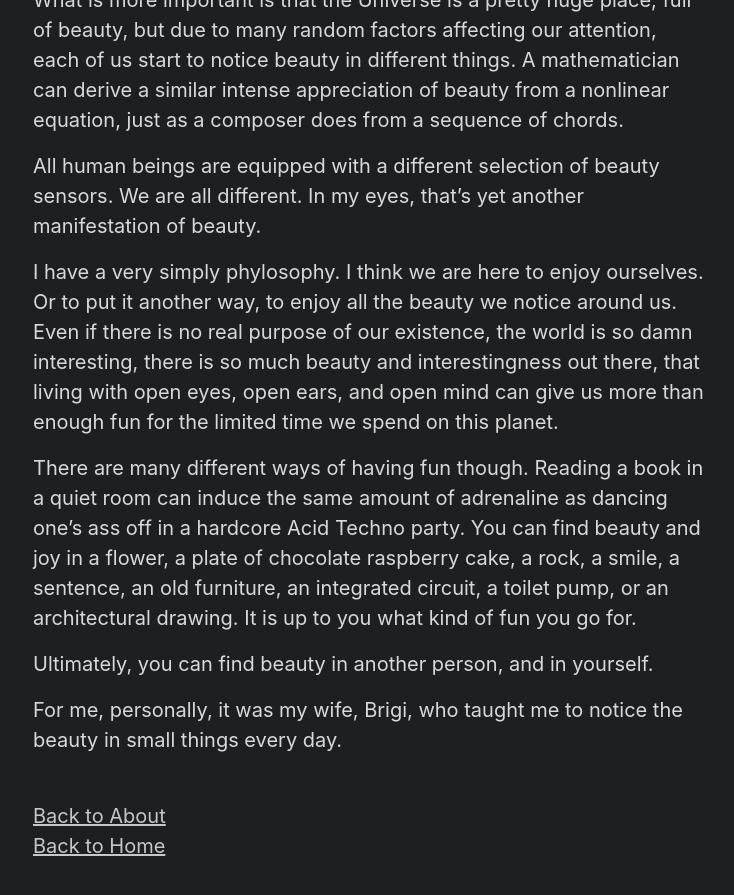
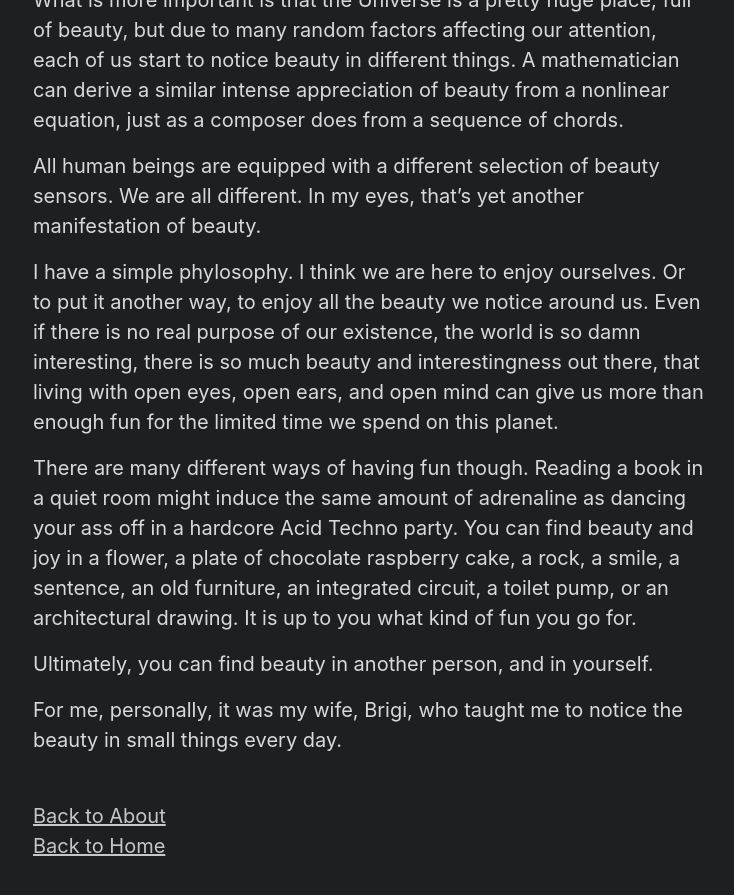
Before and after one commit to mmuenz/website, a Jekyll site: the page built from manifesto.md, in a window 1280 px wide and 900 px high, scrolled down 978 px. Shown: the top 895 px of the window, without its empty margins (271-1005 px from the left). Built offline with Jekyll 4.4.1, drawn with Linux system fonts in a browser that asks for light colours.

Commit message:
Minor fixes

```diff
--- a/manifesto.md
+++ b/manifesto.md
@@ -19,9 +19,9 @@ What is more important is that the Universe is a pretty huge place, full of beau
 
 All human beings are equipped with a different selection of beauty sensors. We are all different. In my eyes, that's yet another manifestation of beauty.
 
-I have a very simply phylosophy. I think we are here to enjoy ourselves. Or to put it another way, to enjoy all the beauty we notice around us. Even if there is no real purpose of our existence, the world is so damn interesting, there is so much beauty and interestingness out there, that living with open eyes, open ears, and open mind can give us more than enough fun for the limited time we spend on this planet.
+I have a simple phylosophy. I think we are here to enjoy ourselves. Or to put it another way, to enjoy all the beauty we notice around us. Even if there is no real purpose of our existence, the world is so damn interesting, there is so much beauty and interestingness out there, that living with open eyes, open ears, and open mind can give us more than enough fun for the limited time we spend on this planet.
 
-There are many different ways of having fun though. Reading a book in a quiet room can induce the same amount of adrenaline as dancing one's ass off in a hardcore Acid Techno party. You can find beauty and joy in a flower, a plate of chocolate raspberry cake, a rock, a smile, a sentence, an old furniture, an integrated circuit, a toilet pump, or an architectural drawing. It is up to you what kind of fun you go for.
+There are many different ways of having fun though. Reading a book in a quiet room might induce the same amount of adrenaline as dancing your ass off in a hardcore Acid Techno party. You can find beauty and joy in a flower, a plate of chocolate raspberry cake, a rock, a smile, a sentence, an old furniture, an integrated circuit, a toilet pump, or an architectural drawing. It is up to you what kind of fun you go for.
 
 Ultimately, you can find beauty in another person, and in yourself.
 
```
Also changed, not shown: computer.md (+1 -1 lines).
